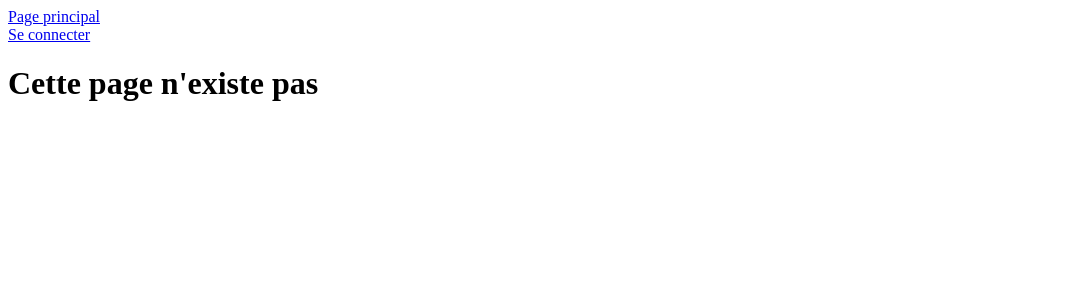
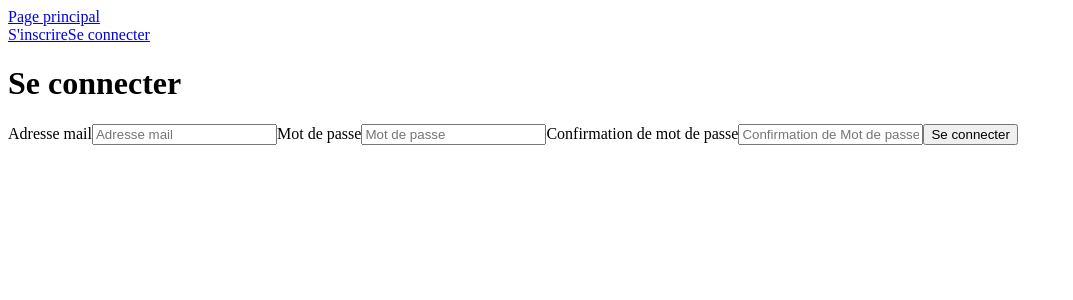
Before and after one commit to AntoineDly/character-creation-front, a Vue app: page /register in a window 1280 px wide. Shown: the top 300 px of the page, without its empty margins (0-1073 px from the left). Built offline with nearby package versions, Linux system fonts and the light colour scheme.

Commit message:
add register and navigation

```diff
--- a/src/App.vue
+++ b/src/App.vue
@@ -4,11 +4,23 @@
       >Page principal</router-link
     >
     <div v-if="!authStore.isAuthenticated">
+      <router-link :to="{ name: RouteNameAuthEnum.REGISTER }"
+        >S'inscrire</router-link
+      >
       <router-link :to="{ name: RouteNameAuthEnum.LOGIN }"
         >Se connecter</router-link
       >
     </div>
     <div v-else>
+      <router-link :to="{ name: RouteNameCharacterEnum.CHARACTERS }"
+        >Liste des personnages</router-link
+      >
+      <router-link :to="{ name: RouteNameGameEnum.GAMES }"
+        >Liste des jeux</router-link
+      >
+      <router-link :to="{ name: RouteNameCategoryEnum.CATEGORIES }"
+        >Liste des catégories</router-link
+      >
       <button @click="handleLogout">Se déconnecter</button>
     </div>
   </nav>
@@ -19,7 +31,13 @@
 
 <script setup lang="ts">
 import { useAuthStore } from "@/pages/Auth/authStore";
-import { RouteNameAuthEnum, RouteNameHomeEnum } from "@/router/routes.enum";
+import {
+  RouteNameAuthEnum,
+  RouteNameCategoryEnum,
+  RouteNameCharacterEnum,
+  RouteNameGameEnum,
+  RouteNameHomeEnum,
+} from "@/router/routes.enum";
 import router from "@/router/router";
 import { logout } from "@/pages/Auth/auth.service";
 
--- /dev/null
+++ b/src/pages/Auth/RegisterPage.vue
@@ -0,0 +1,47 @@
+<template>
+  <h1>Se connecter</h1>
+  <form @submit.prevent="handleSubmit">
+    <label for="email">Adresse mail</label>
+    <input
+      id="email"
+      type="email"
+      placeholder="Adresse mail"
+      v-model="formData.email"
+    />
+    <label for="password">Mot de passe</label>
+    <input
+      id="password"
+      type="password"
+      placeholder="Mot de passe"
+      v-model="formData.password"
+    />
+    <label for="password_confirmation">Confirmation de mot de passe</label>
+    <input
+      id="password_confirmation"
+      type="password"
+      placeholder="Confirmation de Mot de passe"
+      v-model="formData.password_confirmation"
+    />
+    <input type="submit" value="Se connecter" />
+  </form>
+</template>
+
+<script setup lang="ts">
+import { register } from "./auth.service";
+import { useRouter } from "vue-router";
+import { RouteNameHomeEnum } from "@/router/routes.enum";
+import { Ref, ref } from "vue";
+import { RegisterFormInterface } from "./auth.interface";
+
+const router = useRouter();
+const formData: Ref<RegisterFormInterface> = ref({
+  email: "",
+  password: "",
+  password_confirmation: "",
+});
+
+async function handleSubmit(): Promise<void> {
+  await register(formData.value);
+  await router.push({ name: RouteNameHomeEnum.HOME });
+}
+</script>
--- a/src/pages/Auth/auth.interface.ts
+++ b/src/pages/Auth/auth.interface.ts
@@ -2,3 +2,9 @@ export interface LoginFormInterface {
   email: string;
   password: string;
 }
+
+export interface RegisterFormInterface {
+  email: string;
+  password: string;
+  password_confirmation: string;
+}
--- a/src/pages/Auth/auth.service.ts
+++ b/src/pages/Auth/auth.service.ts
@@ -3,7 +3,11 @@ import {
   unauthenticatedAxiosInstance,
 } from "@/config/axios";
 import { useAuthStore } from "./authStore";
-import { LoginFormInterface } from "./auth.interface";
+import { LoginFormInterface, RegisterFormInterface } from "./auth.interface";
+
+async function register(data: RegisterFormInterface) {
+  await unauthenticatedAxiosInstance.post("/register", data);
+}
 
 async function login(data: LoginFormInterface) {
   const authStore = useAuthStore();
@@ -18,4 +22,4 @@ async function logout() {
   authStore.clearToken();
 }
 
-export { login, logout };
+export { register, login, logout };
--- a/src/pages/Auth/routes.ts
+++ b/src/pages/Auth/routes.ts
@@ -1,6 +1,7 @@
 import { RouteRecordRaw } from "vue-router";
 import LoginPage from "./LoginPage.vue";
 import { RouteNameAuthEnum } from "@/router/routes.enum";
+import RegisterPage from "@/pages/Auth/RegisterPage.vue";
 
 export const loginRoutes: RouteRecordRaw[] = [
   {
@@ -8,4 +9,9 @@ export const loginRoutes: RouteRecordRaw[] = [
     component: LoginPage,
     name: RouteNameAuthEnum.LOGIN,
   },
+  {
+    path: "/register",
+    component: RegisterPage,
+    name: RouteNameAuthEnum.REGISTER,
+  },
 ];
--- a/src/pages/Game/game.service.ts
+++ b/src/pages/Game/game.service.ts
@@ -14,7 +14,7 @@ async function getGame(
   gameId: string,
 ): Promise<GameWithCategoriesAndItemsDtoInterface> {
   const response = await authenticatedAxiosInstance.get(
-    "/games/" + gameId + "/with_categories_and_items",
+    "/games/" + gameId + "/with_categories_and_playable_items",
   );
   return response.data.data;
 }
--- a/src/router/routes.enum.ts
+++ b/src/router/routes.enum.ts
@@ -4,6 +4,7 @@ export enum RouteNameHomeEnum {
 
 export enum RouteNameAuthEnum {
   LOGIN = "Login",
+  REGISTER = "Register",
 }
 
 export enum RouteNameDashboardEnum {
```
